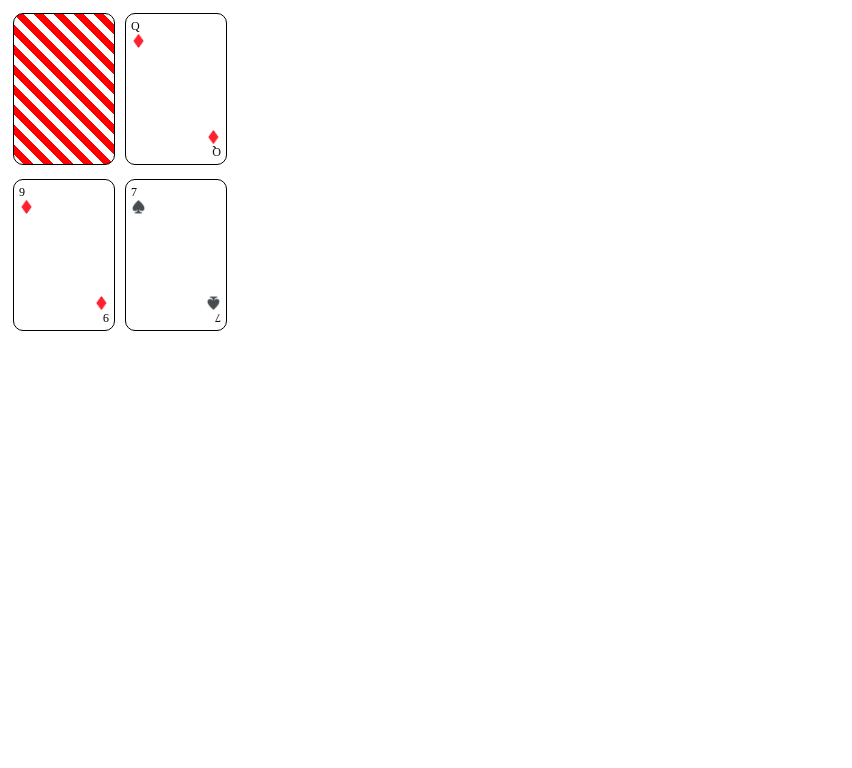
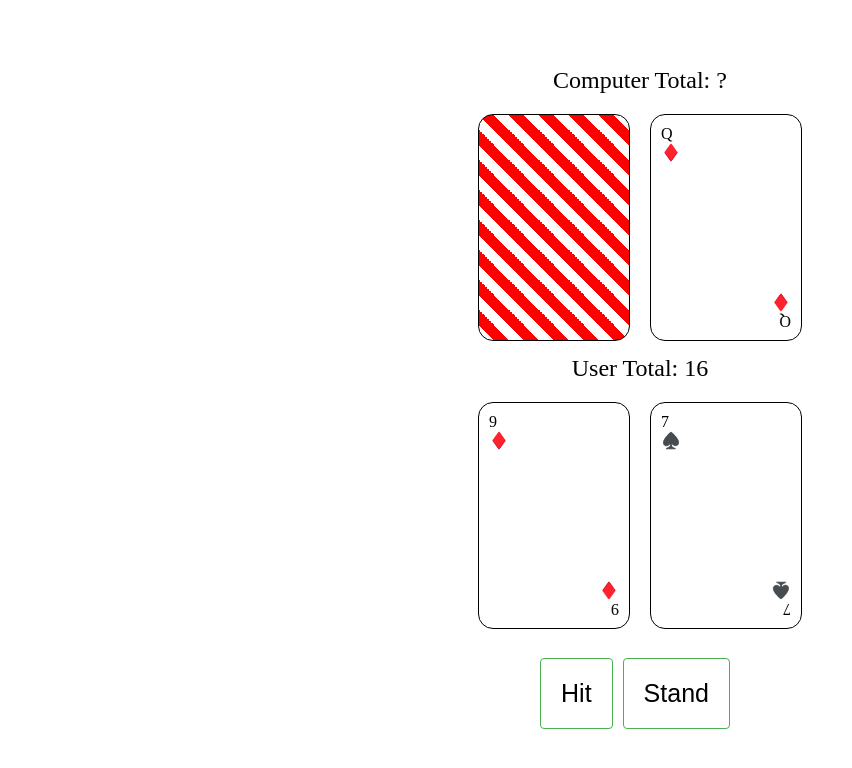
Before and after one commit to moeez-tariq/blackjackGame, a website: page src/public/index.html in a window 1280 px wide. Both pictures are taken after typing "Sample" into the empty fields and a click on the input "Play". Shown: the whole page, without its empty margins (0-852 px from the left). Drawn offline with Linux system fonts and the light colour scheme.

Commit message:
almost all done. hit and stand works. winner also displayed. bonus, linting, and styling left

```diff
--- a/src/public/javascripts/main.js
+++ b/src/public/javascripts/main.js
@@ -6,11 +6,13 @@ const rankList = ['2', '3', '4', '5', '6', '7', '8', '9', '10','J', 'Q', 'K', 'A
 const suits = {SPADES: '♠️', HEARTS: '❤️', CLUBS: '♣️', DIAMONDS: '♦️'};
 const suitsNames = ['SPADES', 'HEARTS', 'CLUBS', 'DIAMONDS'];
 let deck = [];
+let playerBusted = false;
+let computerState = 'playing';
+let userStood = false;
 
 const bothHands = [[], []];
 
 function main() {
-    console.log("MAIN INITIATED")
     const form = document.querySelector('form');
     const submitButton = document.querySelector('.playBtn');
     submitButton.addEventListener('click', function (event) {
@@ -26,8 +28,6 @@ function main() {
         deck = shuffle(deck);
 
         if (cardFaces[0] !== '') {
-            console.log("Here");
-            console.log(cardFaces);
             for (let i = 0; i < cardFaces.length; i++) {
                 if (sameCount[cardFaces[i]] === undefined) {
                     sameCount[cardFaces[i]] = 0;
@@ -40,9 +40,18 @@ function main() {
             deck = [...topCards, ...deck]
         }
         dealCards();
+
+        const newDivs = ["computerTotal", "computerHands", "userTotal", "userHands"];
+        newDivs.forEach(function (divName) {
+            const makeNewDiv = document.createElement('div');
+            makeNewDiv.classList.add(divName);
+            document.querySelector('.game').appendChild(makeNewDiv);
+        });
+
         displayCards();
         displayButtons();
         calculateTotals();
+
     });
 }
 
@@ -77,17 +86,20 @@ function dealCards() {
 }
 
 function displayCards() {
-    const newDivs = ["computerTotal", "userTotal", "computerHands", "userHands"];
-    newDivs.forEach(function (divName) {
-        const makeNewDiv = document.createElement('div');
-        makeNewDiv.classList.add(divName);
-        document.querySelector('.game').appendChild(makeNewDiv);
-    });
+    document.querySelector('.computerHands').innerHTML = '';
+    document.querySelector('.userHands').innerHTML = '';
+
 
     for (let i = 0; i < bothHands.length; i++) {
         for (let j = 0; j < bothHands[i].length; j++) {
             if (i === 0 && j === 0) {
-                addCardToDiv(bothHands[i][j], '.computerHands', true);
+                if (userStood) {
+                    addCardToDiv(bothHands[i][j], '.computerHands', false);
+                }
+                else {
+                    addCardToDiv(bothHands[i][j], '.computerHands', true);
+                }
+
             } else if (i === 0) {
                 addCardToDiv(bothHands[i][j], '.computerHands', false);
             }
@@ -97,27 +109,6 @@ function displayCards() {
         }
     }
 }
-
-
-// function addCardToDiv(card, parentDiv, isHidden) {
-//     const newCard = document.createElement('div');
-//     newCard.classList.add('card');
-
-//     const cardTopLeft= document.createElement('div')
-//     cardTopLeft.classList.add('cardTopLeft');
-//     cardTopLeft.innerHTML = card.rank + card.suit;
-//     newCard.appendChild(cardTopLeft);
-
-//     const cardBottomRight = document.createElement('div')
-//     cardBottomRight.classList.add('cardBottomRight');
-//     cardBottomRight.innerHTML = card.rank + card.suit;
-//     newCard.appendChild(cardBottomRight);
-
-//     if (isHidden) {
-//         newCard.classList.add('hiddenCard');
-//     }
-//     document.querySelector(parentDiv).appendChild(newCard);
-// }
 
 function addCardToDiv(card, parentDiv, isHidden) {
     const newCard = document.createElement('div');
@@ -145,5 +136,131 @@ function addCardToDiv(card, parentDiv, isHidden) {
     document.querySelector(parentDiv).appendChild(newCard);
 }
 
+function displayButtons() {
+    console.log("DISPLAY BUTTONS")
+    const buttonDiv = document.createElement('div');
+    buttonDiv.classList.add('buttons');
+
+    const hitButton = document.createElement('button');
+    hitButton.textContent = 'Hit';
+    hitButton.addEventListener('click', hit);
+
+    const standButton = document.createElement('button');
+    standButton.textContent = 'Stand';
+    standButton.addEventListener('click', stand);
+
+    buttonDiv.appendChild(hitButton);
+    buttonDiv.appendChild(standButton);
+
+    document.querySelector('.game').appendChild(buttonDiv);
+}
+
+function hit() {
+    const card = deck[0];
+    bothHands[1].push(card);
+    deck.shift();
+
+    displayCards();
+    calculateTotals();
+
+    if (calculateHandTotal(bothHands[1]) > 21) {
+        playerBusted = true;
+        stand();
+    }
+}
+
+function stand() {
+    userStood = true;
+    if (!playerBusted) {
+        while (calculateHandTotal(bothHands[0]) < calculateHandTotal(bothHands[1])) {
+            const card = deck[0];
+            bothHands[0].push(card);
+            deck.shift();
+        }
+    }
+
+    if (calculateHandTotal(bothHands[0]) > 21) {
+        computerState = 'busted';
+    } else if (calculateHandTotal(bothHands[0]) === calculateHandTotal(bothHands[1])) {
+        computerState = 'push';
+    } else if (calculateHandTotal(bothHands[0]) > calculateHandTotal(bothHands[1])) {
+        computerState = 'won';
+    } else if (playerBusted) {
+        computerState = 'won';
+    }
+
+    calculateTotals();
+    displayCards();
+    displayWinner();
+}
+
+function calculateTotals() {
+    const userTotalElement = document.querySelector('.userTotal');
+    const computerTotalElement = document.querySelector('.computerTotal');
+
+    const userTotal = calculateHandTotal(bothHands[1]);
+    const computerTotal = calculateHandTotal(bothHands[0]);
+
+    userTotalElement.textContent = `User Total: ${userTotal}`;
+    if (userStood) {
+        computerTotalElement.textContent = `Computer Total: ${computerTotal}`;
+    } else {
+        computerTotalElement.textContent = `Computer Total: ?`;
+    }
+}
+
+function calculateHandTotal(hand) {
+    let total = 0;
+    let aceCount = 0;
+
+    for (let i = 0; i < hand.length; i++) {
+        const cardValue = getCardValue(hand[i]);
+        total += cardValue;
+
+        if (hand[i].rank === 'A') {
+            aceCount++;
+        }
+    }
+
+    while (aceCount > 0 && total > 21) {
+        total -= 10;
+        aceCount--;
+    }
+
+    return total;
+}
+
+function getCardValue(card) {
+    if (card.rank === 'A') {
+        return 11;
+    } else if (['K', 'Q', 'J'].includes(card.rank)) {
+        return 10;
+    } else {
+        return parseInt(card.rank, 10);
+    }
+}
+
+function displayWinner() {
+    const resultDiv = document.createElement('div');
+    resultDiv.classList.add('result');
+
+    if (computerState === 'busted') {
+        resultDiv.textContent = 'Computer Busted. You Win!';
+    } else if (computerState === 'push') {
+        resultDiv.textContent = 'It\'s a Push!';
+    } else if (computerState === 'won' && !playerBusted) {
+        resultDiv.textContent = 'Computer Wins!';
+    } else if (computerState === 'won' && playerBusted) {
+        resultDiv.textContent = 'You Busted. Computer Wins!';
+    }
+
+    document.querySelector('.game').appendChild(resultDiv);
+
+    // Remove the buttons
+    const buttonsDiv = document.querySelector('.buttons');
+    if (buttonsDiv) {
+        buttonsDiv.remove();
+    }
+}
 
 document.addEventListener('DOMContentLoaded', main);
--- a/src/public/stylesheets/style.css
+++ b/src/public/stylesheets/style.css
@@ -2,12 +2,32 @@
     display: none;
 }
 
+body {
+    display: flex;
+    align-items: center;
+    justify-content: center;
+    height: 100vh;
+    margin: 0;
+}
+
+.game {
+    display: flex;
+    flex-direction: column;
+    align-items: center;
+}
+
+.computerTotal,
+.userTotal {
+    font-size: 24px;
+    margin-bottom: 10px;
+}
+
 .card {
-    width: 100px;
-    height: 150px;
+    width: 150px;
+    height: 225px;
     border: 1px solid #000;
-    border-radius: 10px;
-    margin: 5px;
+    border-radius: 15px;
+    margin: 10px;
     position: relative;
     display: inline-block;
 }
@@ -20,45 +40,65 @@
     transition: transform 0.5s;
 }
 
-/* .card:hover .card-inner {
-    transform: rotateY(180deg);
-} */
-
 .card-corner {
     position: absolute;
-    font-size: 12px;
+    font-size: 16px;
     color: #000;
 }
 
 .top-left {
-    top: 5px;
-    left: 5px;
+    top: 10px;
+    left: 10px;
 }
 
 .bottom-right {
-    bottom: 5px;
-    right: 5px;
+    bottom: 10px;
+    right: 10px;
     transform: rotate(180deg);
 }
 
 .hiddenCard {
-    background-color: #888;
+    background: linear-gradient(
+        45deg,
+        #ff0000 25%,
+        #ffffff 25%,
+        #ffffff 50%,
+        #ff0000 50%,
+        #ff0000 75%,
+        #ffffff 75%,
+        #ffffff 100%
+    );
+    background-size: 30px 30px;
 }
 
-.rank, .suit {
+.rank,
+.suit {
     display: block;
 }
 
-.hiddenCard {
-    background: linear-gradient(45deg, #ff0000 25%, #ffffff 25%, #ffffff 50%, #ff0000 50%, #ff0000 75%, #ffffff 75%, #ffffff 100%);
-    background-size: 20px 20px;
-}
-
-.hiddenCard .rank {
+.hiddenCard .rank,
+.hiddenCard .suit {
     display: none;
 }
 
-/* Styles for the suit of the hidden card */
-.hiddenCard .suit {
-    display: none;
+.buttons {
+    text-align: center;
+    margin-top: 10px;
+    margin-right: 10px;
 }
+
+button {
+    padding: 20px;
+    margin: 5px;
+    font-size: 25px;
+    cursor: pointer;
+    background-color: white;
+    color: black;
+    border: 1px solid #4caf50;
+    border-radius: 4px;
+}
+
+button:hover {
+    background-color: green;
+    color: black;
+}
```
